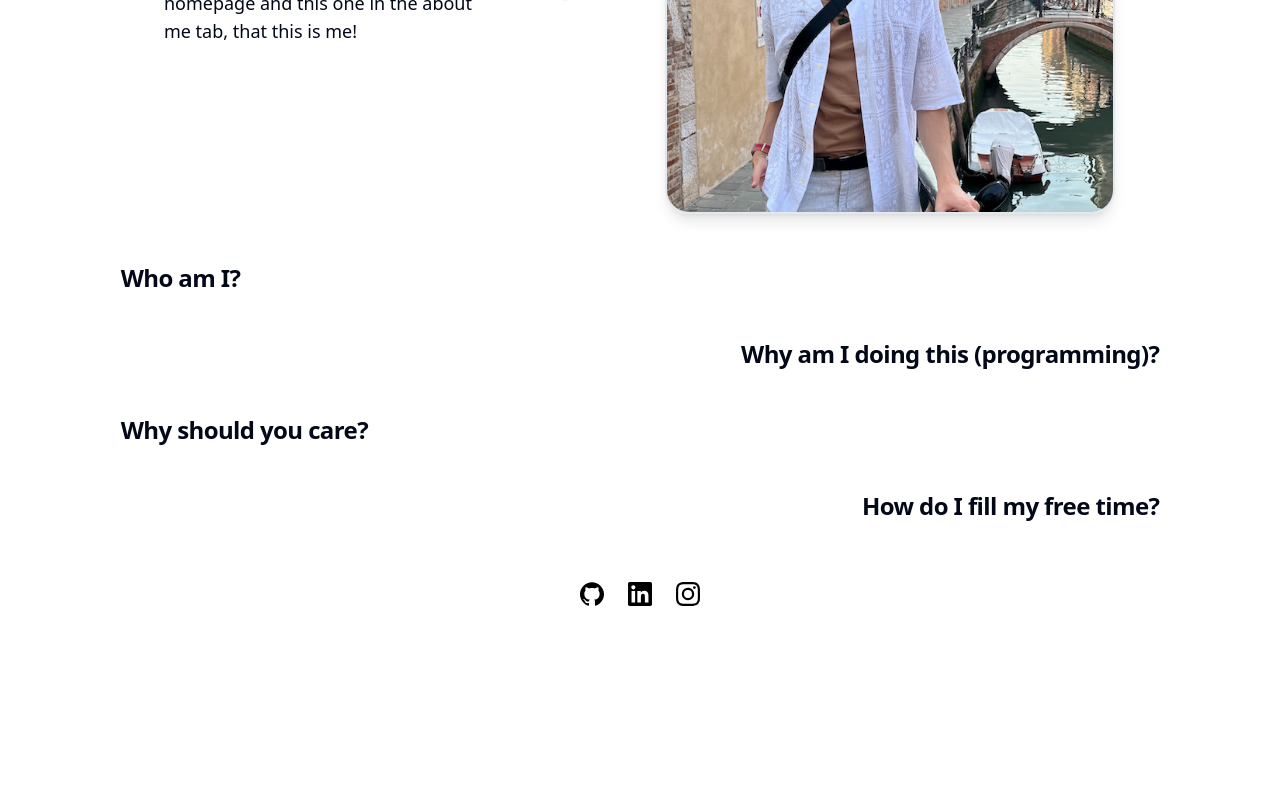
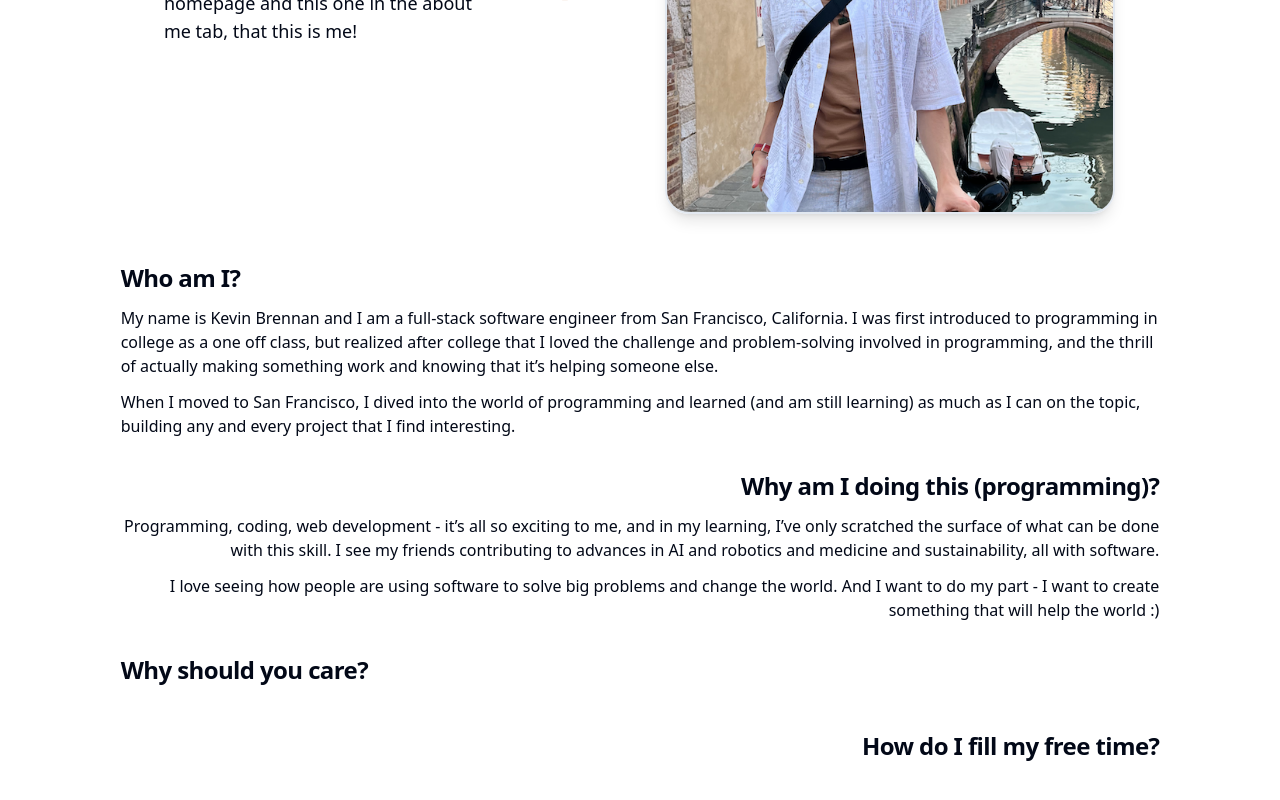
Before and after one commit to kbrenn02/portfolio-website, a Next.js app in the folder portfolio-website/: page /about in a window 1280 px wide. Shown: the part 424-1224 px from the top of the page. Before the commit the page ends 1070 px from the top, so only its background shows below. Built offline with nearby package versions, Linux system fonts and the light colour scheme.

Commit message:
web content about page pt. 1

```diff
--- a/portfolio-website/app/about/page.tsx
+++ b/portfolio-website/app/about/page.tsx
@@ -42,24 +42,15 @@ const About = () => {
 
           <section className="max-w-screen-xl mx-auto space-y-3 text-center basis-full">
             <H2 className='text-start'>Who am I?</H2>
-            {/* Use the below info as a template */}
-            <p>
-                    {/* <p>
-                My name is Florian Walther and I am a self-taught software developer
-                from Germany. I started programming in 2017, at the age of 26, and
-                since then I have created hundreds of tutorials on my YouTube channel{" "}
-                <a
-                    href="https://www.youtube.com/codinginflow"
-                    className="text-primary hover:underline"
-                >
-                    Coding in Flow
-                </a>
-                .
-                </p>
-                <p>
-                I&apos;m passionate about building cool apps and websites and I love
-                sharing the things I learn with my audience.
-                </p> */}
+            <p className='text-start'>
+                My name is Kevin Brennan and I am a full-stack software engineer from San Francisco, California.
+                I was first introduced to programming in college as a one off class, but realized after college
+                that I loved the challenge and problem-solving involved in programming, and the thrill of actually
+                making something work and knowing that it’s helping someone else.
+            </p>
+            <p className='text-start'>
+                When I moved to San Francisco, I dived into the world of programming and learned (and am still learning)
+                as much as I can on the topic, building any and every project that I find interesting.
             </p>
           </section>
 
@@ -68,7 +59,15 @@ const About = () => {
             {/* Add a link that, when clicked, sends the user to the projects tab */}
             {/* give some background on why I like coding and am doing it - make it vague so
             if someone from Deloitte finds it, they don't get suspicious */}
-            <p></p>
+            <p className='text-end'>
+                Programming, coding, web development - it’s all so exciting to me, and in my learning,
+                I’ve only scratched the surface of what can be done with this skill. I see my friends
+                contributing to advances in AI and robotics and medicine and sustainability, all with software.
+            </p>
+            <p className='text-end'>
+                I love seeing how people are using software to solve big problems and change the world.
+                And I want to do my part - I want to create something that will help the world :)
+            </p>
           </section>
 
           <section className="max-w-screen-xl mx-auto space-y-3 text-center basis-full">
```
